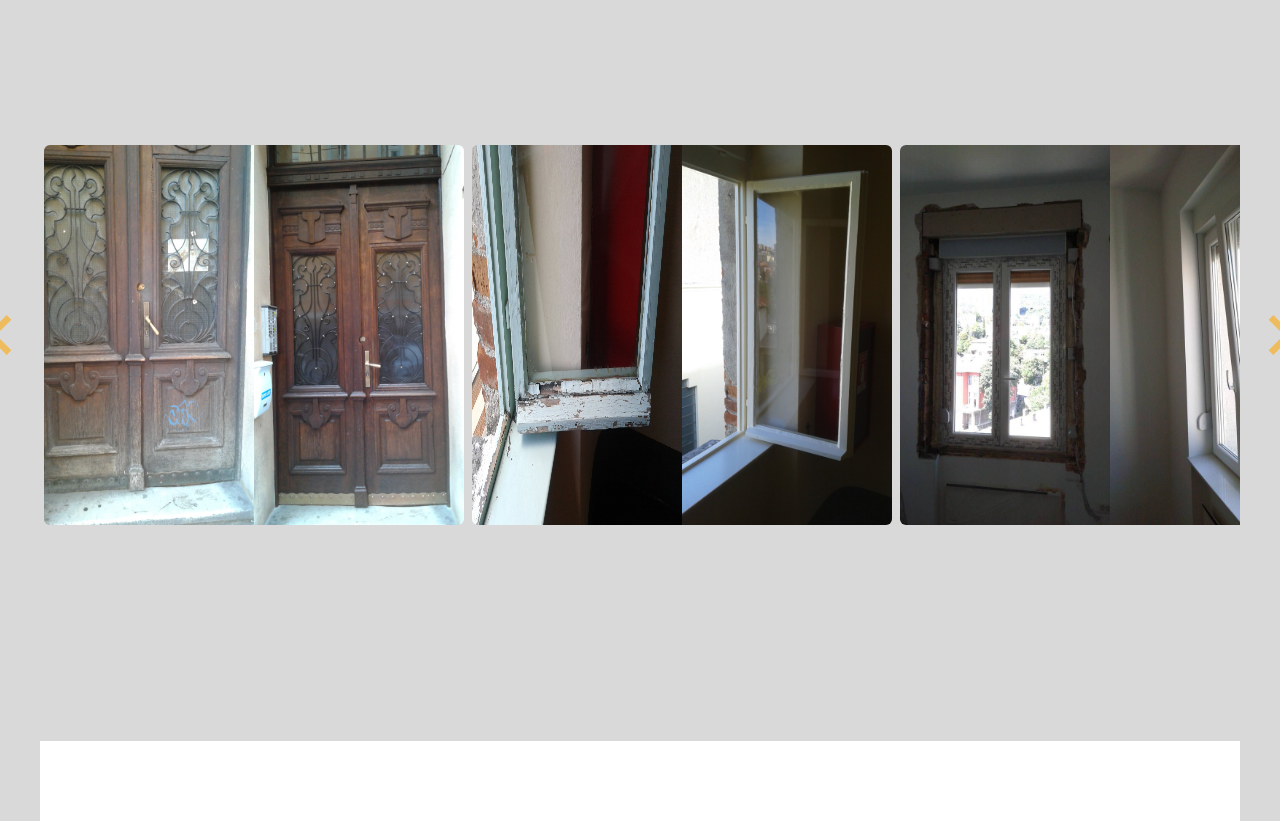
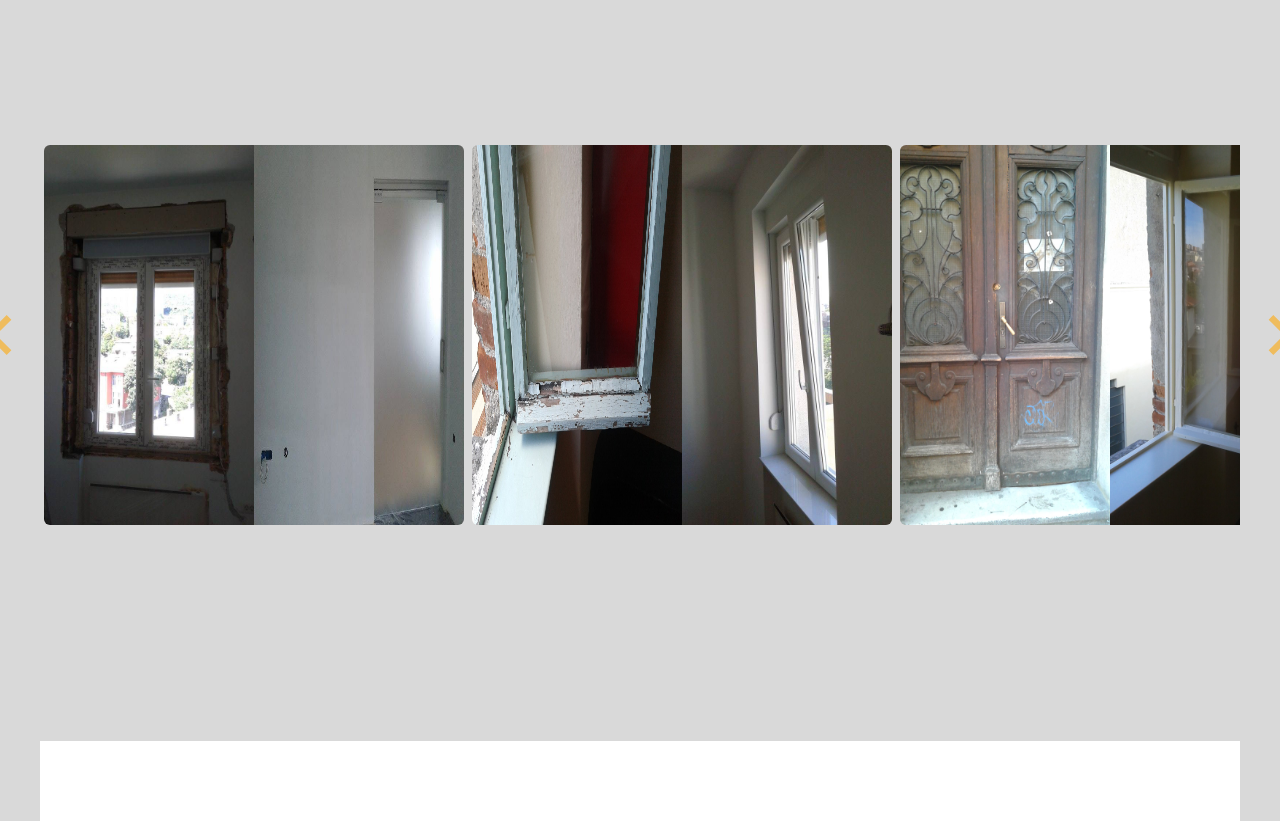
Before and after one commit to dkirinc/majstorNa_Kvadrat, a Next.js app: page / in a window 1280 px wide. Shown: the part 2580-3401 px from the top of the page. Built offline with nearby package versions, Linux system fonts and the light colour scheme; data requests are answered from the project's data file.

Commit message:
DB - waiting for complete work

```diff
--- a/app/admin/panel/page.js
+++ b/app/admin/panel/page.js
@@ -1,7 +1,7 @@
 "use client"
 import React from 'react'
 import { v4 as uuidv4 } from 'uuid'
-import { useState } from 'react'
+import { useState, useEffect } from 'react'
 import GalleryData from '@/app/data/GalleryData'
 import GalleryItem from '@/app/components/GalleryItem'
 import Gallery from '@/app/components/Gallery'
@@ -10,11 +10,21 @@ import Modal from '@/app/components/Modal'
 
 export default function Panel() {
 
-    const [galleryData, setGalleryData] = useState(GalleryData)
+    const [galleryData, setGalleryData] = useState(null)
     const [open, setOpen] = useState(false)
     const [pictureId, setPictureId] = useState("null")
     const [fileBefore, setFileBefore] = useState("")
     const [fileAfter, setFileAfter] = useState("")
+
+    useEffect(() => {
+        fetchGallery()
+    }, [])
+
+    const fetchGallery = async () => {
+        const response = await fetch(`http://localhost:5000/gallery?_sort=id&_order=desc`)
+        const data = await response.json()
+        setGalleryData(data)
+    }
 
     const addGalleryItem = (newGalleryItem) => {
         newGalleryItem.id = uuidv4()
@@ -36,12 +46,14 @@ export default function Panel() {
     ]
 
     function addItem() {
-        if (fileBefore.trim().length > 2 || fileAfter.trim().length > 2) {
+        if (fileBefore.trim().length > 2 && fileAfter.trim().length > 2) {
             const newGalleryItem = {
+                id: null,
                 pic_1: fileBefore,
                 pic_2: fileAfter
             }
-
+            console.log("Before: " + fileBefore.trim().length)
+            console.log("After: " + fileAfter.trim().length)
             addGalleryItem(newGalleryItem)
         } else {
             alert("Niste unijeli fotografije!")
@@ -64,7 +76,7 @@ export default function Panel() {
                         <FileUploader handleFile={setFileAfter} btnText={'Slika - Poslije'} />
                         {fileAfter ? <p>${fileAfter}</p> : null}
                     </div>
-                    <GalleryItem item={fileAfter.length < 1 ? (GalleryData[1]) : ({ id: 1, pic_1: fileBefore, pic_2: fileAfter })} admin={false} open={setOpen} />
+                    <GalleryItem photoId={propsModal[0].photoId} item={fileAfter.length < 1 ? (GalleryData[1]) : ({ id: 1, pic_1: fileBefore, pic_2: fileAfter })} admin={false} open={setOpen} />
                     <button onClick={addItem} className='bg-orange-main p-2 rounded-md w-36 text-white'>Dodaj sliku</button>
                 </div>
                 <Gallery galleryData={propsModal[0]} admin={true} deleteGalleryItem={deleteGalleryItem} />
--- a/app/components/Bottom.jsx
+++ b/app/components/Bottom.jsx
@@ -9,12 +9,10 @@ const Bottom = forwardRef((props, ref) => {
     const refContact = ref[0].refContact
     /* props.props[0].galleryData */
 
-    function onClick() {
-        console.log(props.props[0])
-    }
+
 
     return (
-        <div onClick={onClick} className='bg-gray-main w-full flex flex-col px-20 py-16 gap-20'>
+        <div className='bg-gray-main w-full flex flex-col px-20 py-16 gap-20'>
             <Gallery ref={refGallery} galleryData={props.props[0]} />
             <Contact ref={refContact} />
         </div>
--- a/app/components/Gallery.jsx
+++ b/app/components/Gallery.jsx
@@ -1,5 +1,4 @@
 "use client"
-import { useRef, useState } from 'react'
 import React from 'react'
 import GalleryItem from './GalleryItem'
 import { MdChevronLeft, MdChevronRight } from 'react-icons/md'
@@ -11,6 +10,12 @@ const Gallery = ({ galleryData, ref, admin, deleteGalleryItem }) => {
     if (!galleryData || galleryData.length === 0) {
         return <div>Galerija u izradi</div>
     }
+
+    if (galleryData.galleryData == undefined || galleryData.galleryData == null) {
+        return <div>Galerija u izradi</div>
+    }
+
+
 
     const slideLeft = () => {
         var slider = document.getElementById('slider')
@@ -31,19 +36,29 @@ const Gallery = ({ galleryData, ref, admin, deleteGalleryItem }) => {
 
     }
 
+    if (!galleryData.galleryData) {
+        return <div>Galerija u izradi</div>
+    }
 
     return (
         <div id='gallery' className='lg:w-[1200px] py-32 self-center flex flex-col items-center gap-16'>
             <h2 className='mb-20 font-raleway '>Galerija</h2>
-            <div onClick={onClick} ref={ref} className=' w-[290px] md:w-[620px] lg:w-[900px] xl:w-[1200px]  flex items-center'>
+            <div ref={ref} className=' w-[290px] md:w-[620px] lg:w-[900px] xl:w-[1200px]  flex items-center'>
                 <div className='relative'>
                     <MdChevronLeft size={80} onClick={slideLeft} className='invisible md:visible absolute -left-[80px] -top-[40px] text-orange-main hover:opacity-50 ease-in-out duration-300' />
 
                 </div>
                 <div id='slider' className="relative flex items-center w-full h-full overflow-x-scroll whitespace-nowrap scroll-smooth scrollbar-hide">
-                    {galleryData.galleryData.map((item) => (
-                        <GalleryItem key={item.id} item={item} className='' open={galleryData.open} photoId={galleryData.photoId} admin={admin} deleteGalleryItem={deleteGalleryItem} />
-                    ))}
+
+
+                    {
+                        galleryData.galleryData.map((item) => (
+                            <GalleryItem key={item.id} item={item} className='' open={galleryData.open} photoId={galleryData.photoId} admin={admin} deleteGalleryItem={deleteGalleryItem} />
+                        ))
+                    }
+
+
+
 
                 </div>
                 <div className='relative '>
--- a/app/components/GalleryItem.jsx
+++ b/app/components/GalleryItem.jsx
@@ -1,18 +1,21 @@
 
-import React, { useState } from 'react'
+import React from 'react'
 import { FaCircleXmark } from 'react-icons/fa6'
 
 const GalleryItem = ({ item, open, photoId, admin, deleteGalleryItem }) => {
 
 
     const onClick = () => {
+        console.log("This is " + open)
+        console.log(item.id)
 
-        if (!admin) {
-            photoId(item.id)
-        }
+        photoId(item.id)
+        console.log(photoId)
 
         open(true)
         console.log(item)
+
+
     }
 
 
@@ -28,7 +31,7 @@ const GalleryItem = ({ item, open, photoId, admin, deleteGalleryItem }) => {
 
     return (
         <div className=''>
-            <div onClick={!admin ? onClick : null} className={'relative w-[221px]  xl:w-[420px] m-1  flex ease-in-out duration-300 ' + (!admin ? ' hover:scale-95' : '')}>
+            <div onClick={!admin ? (() => onClick()) : null} className={'relative w-[221px]  xl:w-[420px] m-1  flex ease-in-out duration-300 ' + (!admin ? ' hover:scale-95' : '')}>
                 <div className='flex  my-1  rounded-lg '>
                     <img src={item.pic_1} alt="" className='w-[110px] xl:w-[210px] h-[190px] xl:h-[380px] object-fill  rounded-l-md' />
                     <div className='w-[1px] bg-orange-main opacity-80'></div>
--- a/app/components/Modal.jsx
+++ b/app/components/Modal.jsx
@@ -4,6 +4,8 @@ const Modal = ({ open, setOpen, pic_1, pic_2 }) => {
 
     const onClick = () => {
         setOpen(false)
+        console.log(pic_1)
+        console.log(pic_2)
     }
 
 
@@ -11,10 +13,15 @@ const Modal = ({ open, setOpen, pic_1, pic_2 }) => {
         return null
     }
 
+    if (!pic_1 || !pic_2) {
+        return <div>Modal u izradi</div>
+    }
+
     return (
 
 
-        <div className={!open || !pic_1 || !pic_2 ? "invisible" : "visible"}>
+        // <div className={!open || !pic_1 || !pic_2 ? "invisible" : "visible"}>
+        <div className='visible'>
             <div className={"bg-black  shadow p-6 transition-all scale-100 opacity-50 fixed top-0  w-full h-full "}>
             </div>
             <div className='fixed top-0 w-full h-full flex flex-col justify-center items-center content-center gap-10' >
--- a/app/page.js
+++ b/app/page.js
@@ -1,22 +1,29 @@
 "use client"
-import Image from "next/image";
-import Navbar from "./components/Navbar";
 import Hero from "./components/Hero";
 import Services from "./components/Services";
 import About from "./components/About";
 import Bottom from "./components/Bottom";
 import { useState, useRef, useEffect, forwardRef } from 'react'
-import GalleryData from "./data/GalleryData";
 import Hamburger from "./components/Hamburger";
 import Modal from "./components/Modal";
 import { MainProvider } from "./context/MainContext";
 
 export default function Home() {
 
-  const [galleryData, setGalleryData] = useState(GalleryData)
+  const [galleryData, setGalleryData] = useState(null)
 
   const [open, setOpen] = useState(false)
   const [pictureId, setPictureId] = useState(2)
+
+  useEffect(() => {
+    fetchGallery()
+  }, [])
+
+  const fetchGallery = async () => {
+    const response = await fetch(`http://localhost:5000/gallery?_sort=id&_order=desc`)
+    const data = await response.json()
+    setGalleryData(data)
+  }
 
   const propsModal = [
     {
@@ -44,6 +51,8 @@ export default function Home() {
     },
   ]
 
+
+
   return (
     <MainProvider >
       <main>
@@ -53,7 +62,10 @@ export default function Home() {
         <Bottom ref={refData} props={propsModal} />
       </main>
       <Hamburger ref={refData} />
-      <Modal open={open} setOpen={setOpen} pic_1={GalleryData[pictureId - 1].pic_1} pic_2={GalleryData[pictureId - 1].pic_2} />
+      {!galleryData ?
+        null :
+        <Modal open={open} setOpen={setOpen} pic_1={galleryData[pictureId - 1].pic_1} pic_2={galleryData[pictureId - 1].pic_2} />
+      }
     </MainProvider>
   );
 }
--- /dev/null
+++ b/db.json
@@ -0,0 +1,19 @@
+{
+    "gallery": [
+        {
+            "id": 1,
+            "pic_1": "/mnk_1_before.jpg",
+            "pic_2": "/mnk_2_after.jpg"
+        },
+        {
+            "id": 2,
+            "pic_1": "/mnk_2_before.jpg",
+            "pic_2": "/mnk_3_after.jpg"
+        },
+        {
+            "id": 3,
+            "pic_1": "/mnk_3_before.jpg",
+            "pic_2": "/mnk_4_after.jpg"
+        }
+    ]
+}
--- a/package.json
+++ b/package.json
@@ -6,11 +6,15 @@
     "dev": "next dev",
     "build": "next build",
     "start": "next start",
-    "lint": "next lint"
+    "lint": "next lint",
+    "server": "json-server --watch db.json --port 5000",
+    "developer": "concurrently \"npm run server\" \"npm run dev\""
   },
   "dependencies": {
     "@fortawesome/fontawesome-svg-core": "^6.7.1",
     "@fortawesome/free-solid-svg-icons": "^6.7.1",
+    "concurrently": "^9.1.0",
+    "json-server": "^1.0.0-beta.3",
     "next": "15.0.3",
     "react": "19.0.0-rc-66855b96-20241106",
     "react-dom": "19.0.0-rc-66855b96-20241106",
```
Also changed, not shown: 1 other file (tests, documents, lock files or other folders).
